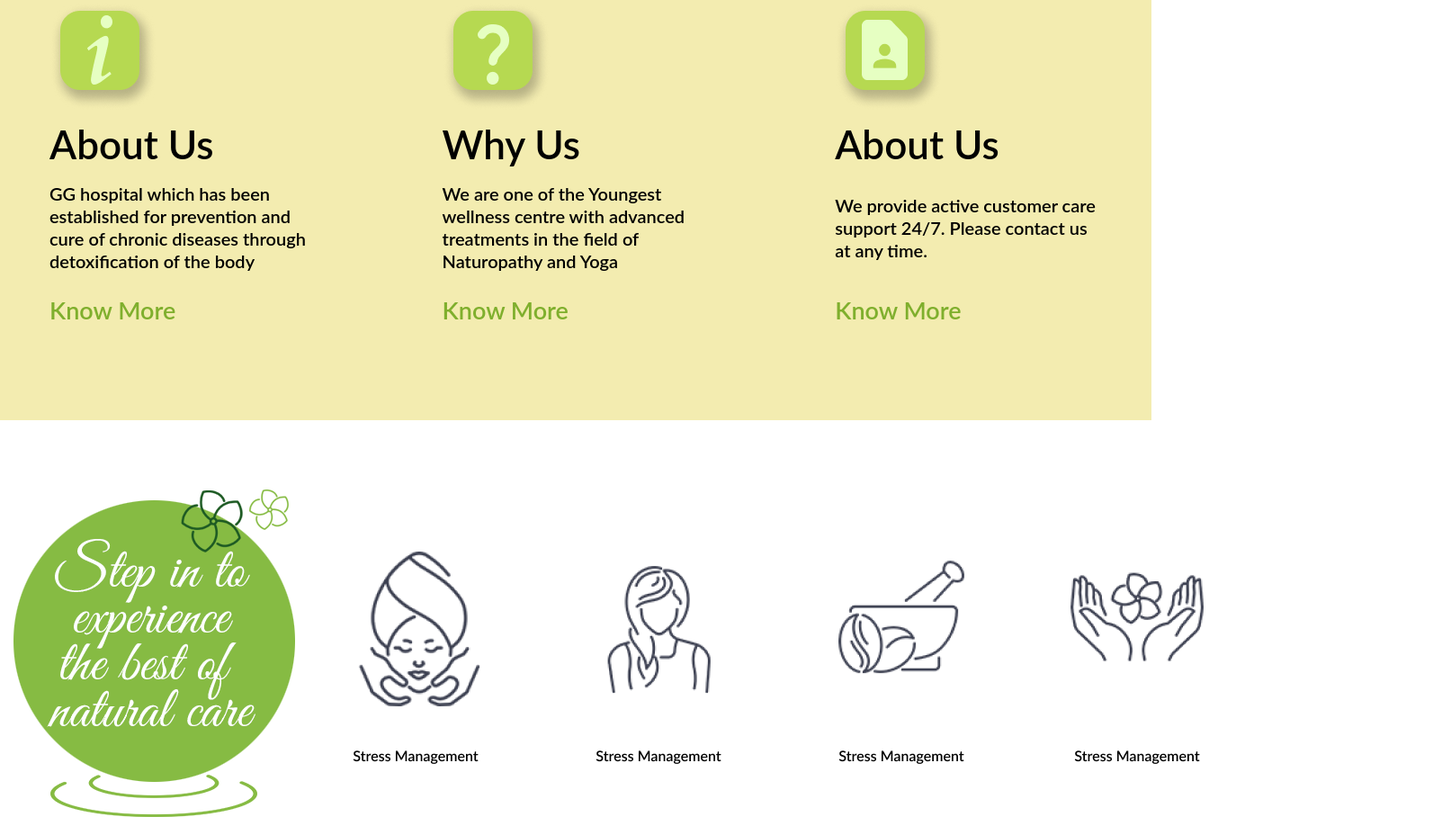
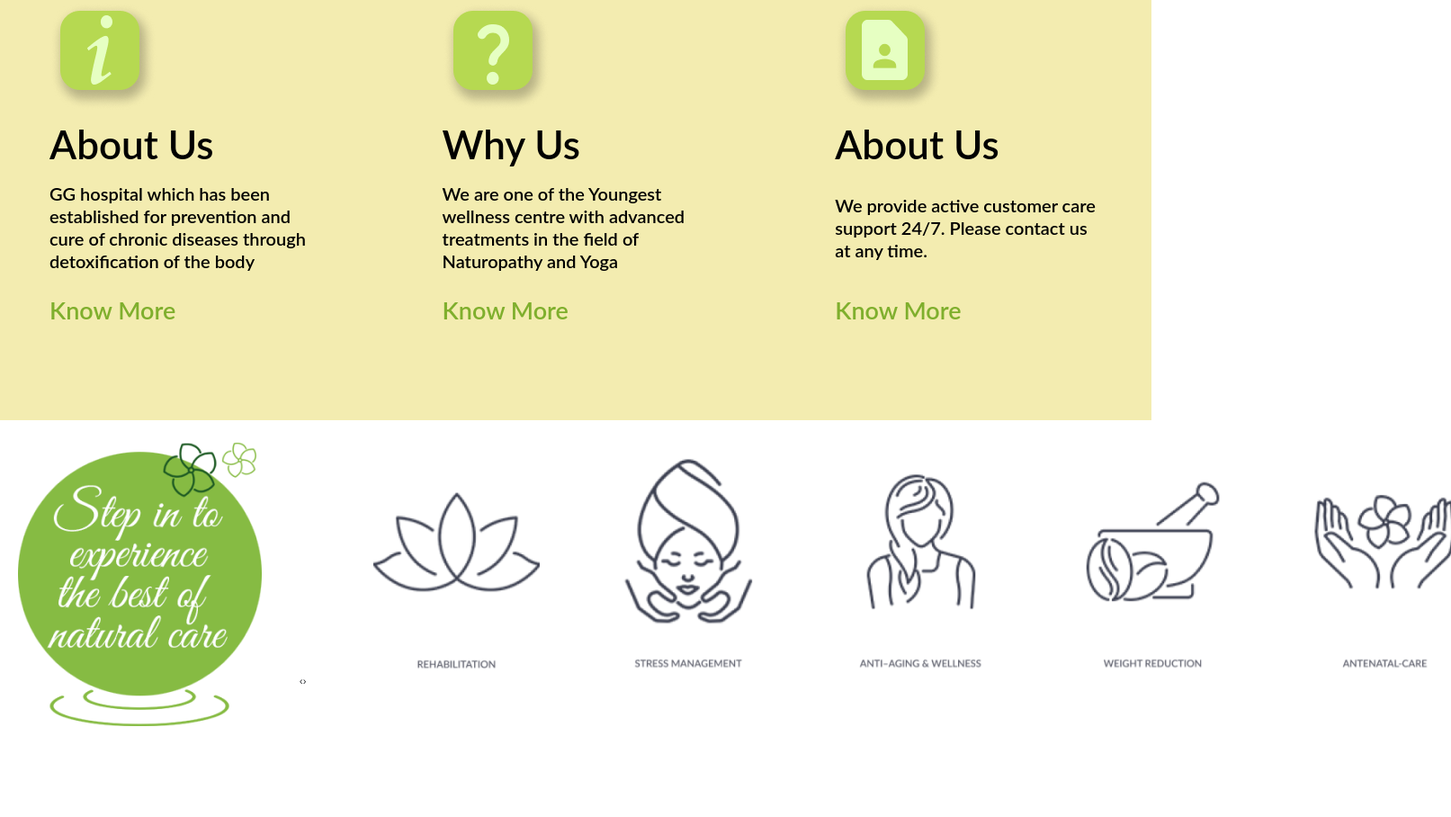
Before and after one commit to Destro-Sec/GuruGayathriHospital, a plain HTML site: page index.html in a window 1280 px wide. Shown: the part 1683-2591 px from the top of the page at 90% size, 1613 px wide, since content can reach past the window. After the commit the page ends 2490 px from the top, so only its background shows below. Drawn offline with nearby package versions, Linux system fonts and the light colour scheme.

Commit message:
c1 carousel

```diff
--- /dev/null
+++ b/components/carousel.js
@@ -0,0 +1,20 @@
+$(document).ready(function () {
+  $(".owl-carousel").owlCarousel({
+    loop: true,
+    autoplay: true,
+    autoplayTimeout: 1000,
+    margin: 10,
+    nav: true,
+    responsive: {
+      0: {
+        items: 1,
+      },
+      600: {
+        items: 3,
+      },
+      1000: {
+        items: 5,
+      },
+    },
+  });
+});
--- a/index.html
+++ b/index.html
@@ -8,6 +8,13 @@
     <link rel="stylesheet" href="./components/navbar.css">
     <link rel="stylesheet" href="./components/footer.css">
     <link rel="stylesheet" href="./style.css">
+
+    <link rel="stylesheet" href="https://cdnjs.cloudflare.com/ajax/libs/OwlCarousel2/2.3.4/assets/owl.carousel.css"
+        integrity="sha512-UTNP5BXLIptsaj5WdKFrkFov94lDx+eBvbKyoe1YAfjeRPC+gT5kyZ10kOHCfNZqEui1sxmqvodNUx3KbuYI/A=="
+        crossorigin="anonymous" referrerpolicy="no-referrer" />
+    <link rel="stylesheet" href="https://cdnjs.cloudflare.com/ajax/libs/OwlCarousel2/2.3.4/assets/owl.theme.default.css"
+        integrity="sha512-OTcub78R3msOCtY3Tc6FzeDJ8N9qvQn1Ph49ou13xgA9VsH9+LRxoFU6EqLhW4+PKRfU+/HReXmSZXHEkpYoOA=="
+        crossorigin="anonymous" referrerpolicy="no-referrer" />
 
     <meta charset="utf-8">
     <meta name="viewport" content="width=device-width, initial-scale=1, shrink-to-fit=no">
@@ -92,13 +99,15 @@
                 <div class="column">
                     <img src="./components/images/AboutUs.png" alt="" class="picc">
                     <h1>About Us</h1>
-                    <p>GG hospital which has been established for prevention and cure of chronic diseases through detoxification of the body</p>
+                    <p>GG hospital which has been established for prevention and cure of chronic diseases through
+                        detoxification of the body</p>
                     <h3>Know More</h3>
                 </div>
                 <div class="column">
                     <img src="./components/images/WhyUs.png" alt="" class="picc">
                     <h1>Why Us</h1>
-                    <p>We are one of the Youngest wellness centre with advanced treatments in the field of Naturopathy and Yoga</p>
+                    <p>We are one of the Youngest wellness centre with advanced treatments in the field of Naturopathy
+                        and Yoga</p>
                     <h3>Know More</h3>
                 </div>
                 <div class="column">
@@ -110,19 +119,35 @@
             </div>
         </div>
     </div>
-    <img src="./components/images/third-layer.png" alt="" class="third-layer">
+    <div class="third-layer">
+        <img src="./components/images/c1-static.png" alt="" class="ltt">
+        <div class="owl-carousel">
+            <div> <img src="./components/images/C1/i1.png" alt="" style="width:185px;"> </div>
+            <div> <img src="./components/images/C1/i2.png" alt="" style="width:185px;"> </div>
+            <div> <img src="./components/images/C1/i3.png" alt="" style="width:185px;"> </div>
+            <div> <img src="./components/images/C1/i4.png" alt="" style="width:185px;"> </div>
+            <div> <img src="./components/images/C1/i5.png" alt="" style="width:185px;"> </div>
+            <div> <img src="./components/images/C1/i6.png" alt="" style="width:185px;"> </div>
+        </div>
+    </div>
 
 
-    <script src="https://code.jquery.com/jquery-3.3.1.slim.min.js"
-        integrity="sha384-q8i/X+965DzO0rT7abK41JStQIAqVgRVzpbzo5smXKp4YfRvH+8abtTE1Pi6jizo"
-        crossorigin="anonymous"></script>
+    <!-- jquery -->
+    <script src="https://code.jquery.com/jquery-3.6.0.min.js"
+        integrity="sha256-/xUj+3OJU5yExlq6GSYGSHk7tPXikynS7ogEvDej/m4=" crossorigin="anonymous"></script>
+
+    <!-- owl carousel -->
+    <script src="https://cdnjs.cloudflare.com/ajax/libs/OwlCarousel2/2.3.4/owl.carousel.min.js"
+        integrity="sha512-bPs7Ae6pVvhOSiIcyUClR7/q2OAsRiovw4vAkX+zJbw3ShAeeqezq50RIIcIURq7Oa20rW2n2q+fyXBNcU9lrw=="
+        crossorigin="anonymous" referrerpolicy="no-referrer"></script>
+
     <script src="https://cdnjs.cloudflare.com/ajax/libs/popper.js/1.14.7/umd/popper.min.js"
         integrity="sha384-UO2eT0CpHqdSJQ6hJty5KVphtPhzWj9WO1clHTMGa3JDZwrnQq4sF86dIHNDz0W1"
         crossorigin="anonymous"></script>
     <script src="https://stackpath.bootstrapcdn.com/bootstrap/4.3.1/js/bootstrap.min.js"
         integrity="sha384-JjSmVgyd0p3pXB1rRibZUAYoIIy6OrQ6VrjIEaFf/nJGzIxFDsf4x0xIM+B07jRM"
         crossorigin="anonymous"></script>
-
+    <script src="./components/carousel.js"></script>
     <script src="./components/navbar.js"></script>
 </body>
 
--- a/style.css
+++ b/style.css
@@ -284,8 +284,20 @@ body {
 
 .third-layer {
   position: relative;
-  top: 77px;
-  left: 15px;
+}
+
+.ltt {
+  position: absolute;
+  top: 25px;
+  left: 20px;
+}
+
+.owl-carousel {
+  position: absolute;
+  width: 70%;
+  height: 300px;
+  left: 26%;
+  top: 35px;
 }
 
 /* Animations section */
```
Also changed, not shown: components/images/C1/i1.png (added), components/images/C1/i2.png (added), components/images/C1/i3.png (added), components/images/C1/i4.png (added), components/images/C1/i5.png (added), components/images/C1/i6.png (added), components/images/c1-static.png (added), 1 other file.
